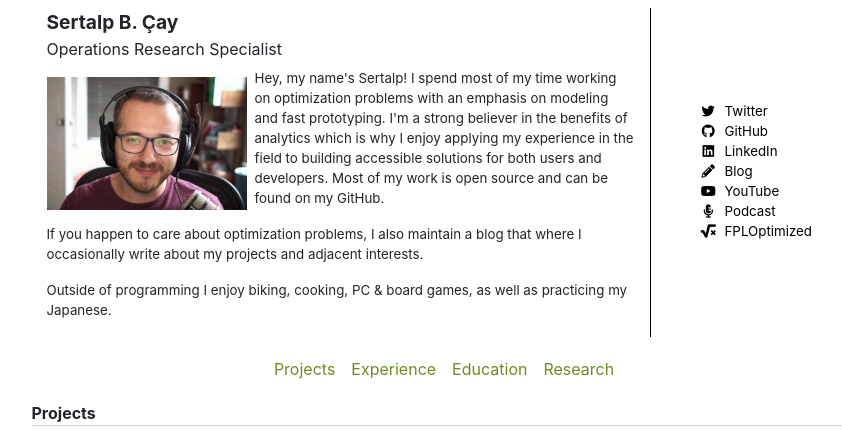
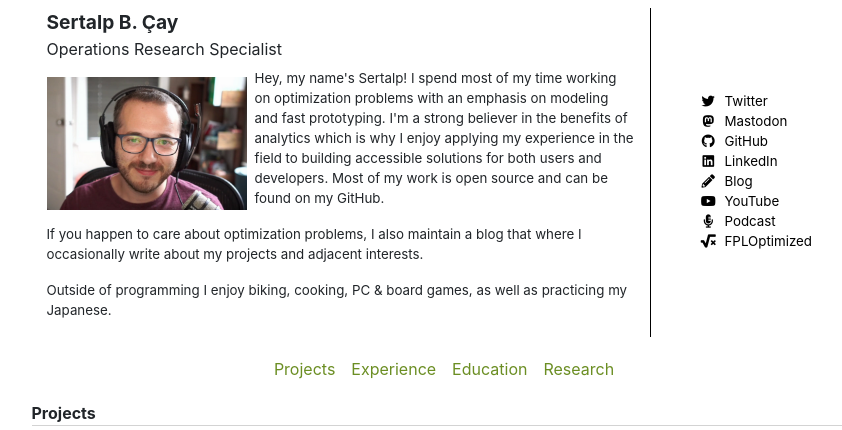
Before and after one commit to sertalpbilal/personal_website, a Flask app: page / in a window 1280 px wide. Shown: the top 430 px of the page, without its empty margins (196-1038 px from the left). Run offline with Flask 2, Linux system fonts and the light colour scheme; some libraries are stand-ins or nearby versions.

Commit message:
Add Mastodon link

```diff
--- a/app.py
+++ b/app.py
@@ -8,7 +8,7 @@ app.config['FREEZER_REMOVE_EXTRA_FILES'] = False
 app.config['SEND_FILE_MAX_AGE_DEFAULT'] = 0
 app.static_folder = 'static'
 app.config['DEBUG']=True
-app.config["TEMPLATES_AUTO_RELOAD"] = True
+# app.config["TEMPLATES_AUTO_RELOAD"] = True
 jinja_options = app.jinja_options.copy()
 jinja_options.update(dict(
     # block_start_string='"%',
--- a/content.json
+++ b/content.json
@@ -9,6 +9,7 @@
         {"level": 1, "title": "Social",
             "children": [
                 {"icon": "fab fa-twitter", "fa": "true", "url": "https://twitter.com/sertalpbilal", "text": "Twitter"},
+                {"icon": "fab fa-mastodon", "fa": "true", "url": "https://mstdn.social/@sertalpbilal", "text": "Mastodon", "rel": "me"},
                 {"icon": "fab fa-github", "fa": "true", "url": "https://github.com/sertalpbilal", "text": "GitHub"},
                 {"icon": "fab fa-linkedin", "fa": "true", "url": "https://linkedin.com/in/sertalp-cay/", "text": "LinkedIn"}
             ]
--- a/templates/index_single_parallax.html
+++ b/templates/index_single_parallax.html
@@ -53,7 +53,7 @@
                         {% for level in links %}
                         {% for link in level.children %}
                             <li>
-                                <a href="{{ link.url }}" class="link-box-a w-100" target="_blank">
+                                <a href="{{ link.url }}" class="link-box-a w-100" target="_blank" {% if link.rel %}rel="{{link.rel}}" {% endif %}>
                                     <span class="link-icon mx-auto"><i class="{{ link.icon }} mr-3 d-table-cell"></i></span>
                                     <span class="">{{ link.text }}</span>
                                 </a>
```
